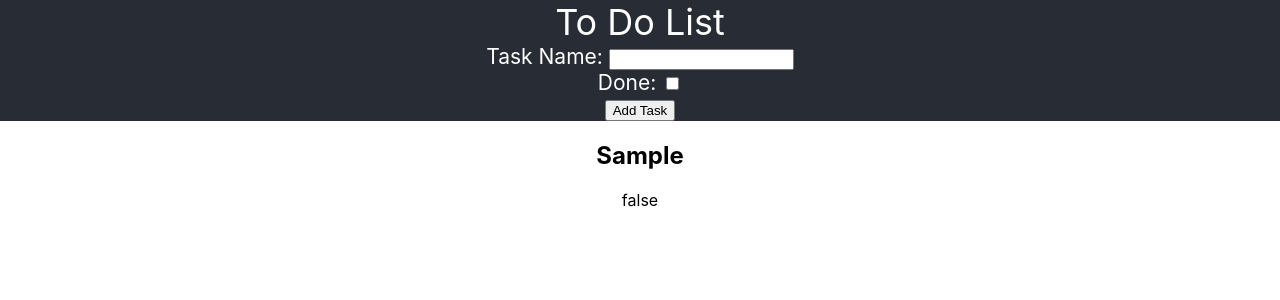
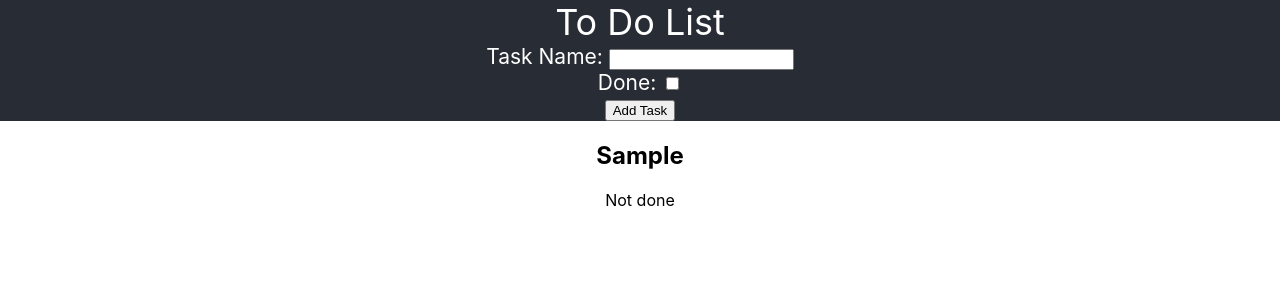
Before and after one commit to craigb0/ToDoList, a React (Create React App) app in the folder to-do-list/: page / in a window 1280 px wide. Both pictures are taken after typing "Sample" into the empty fields and a click on the button "Add Task". Shown: the top 300 px of the page. Built offline with nearby package versions, Linux system fonts and the light colour scheme; no server answers.

Commit message:
Updated True/False to Done/Not done

```diff
--- a/to-do-list/src/components/ToDoItem.js
+++ b/to-do-list/src/components/ToDoItem.js
@@ -6,7 +6,7 @@ const ToDoItem = (props) => {
     		</div>
 
     		<div className="Completion">
-        		{String(props.completed)}
+        		{props.completed === true ? 'Done' : 'Not done'}
       		</div>
     	</div>
   );
```
